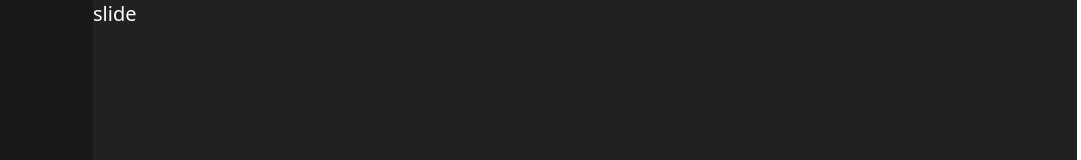
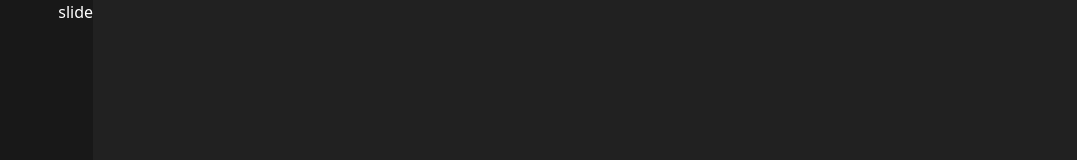
Before and after one commit to akshitvigg/FE, a React (Vite) app: page / in a window 1280 px wide. Shown: the top 160 px of the page, without its empty margins (199-1280 px from the left). Built offline with nearby package versions, Linux system fonts and the light colour scheme.

Commit message:
button fixed

```diff
--- a/src/App.tsx
+++ b/src/App.tsx
@@ -9,10 +9,8 @@ function App() {
         className={` ${
           slideTrue ? "w-0" : "w-[380px]"
         } transition-all duration-700 ease-in-out  bg-[#181818]`}
-      ></div>
-      <div className={` w-full text-xl bg-[#212121]`}>
-        <div>
-          {" "}
+      >
+        <div className=" flex justify-end ">
           <button
             onClick={() => {
               setSlideNotTrue(!slideTrue);
@@ -22,6 +20,9 @@ function App() {
           </button>
         </div>
       </div>
+      <div className={` w-full text-xl bg-[#212121]`}>
+        <div> </div>
+      </div>
       ;
     </div>
   );
```
